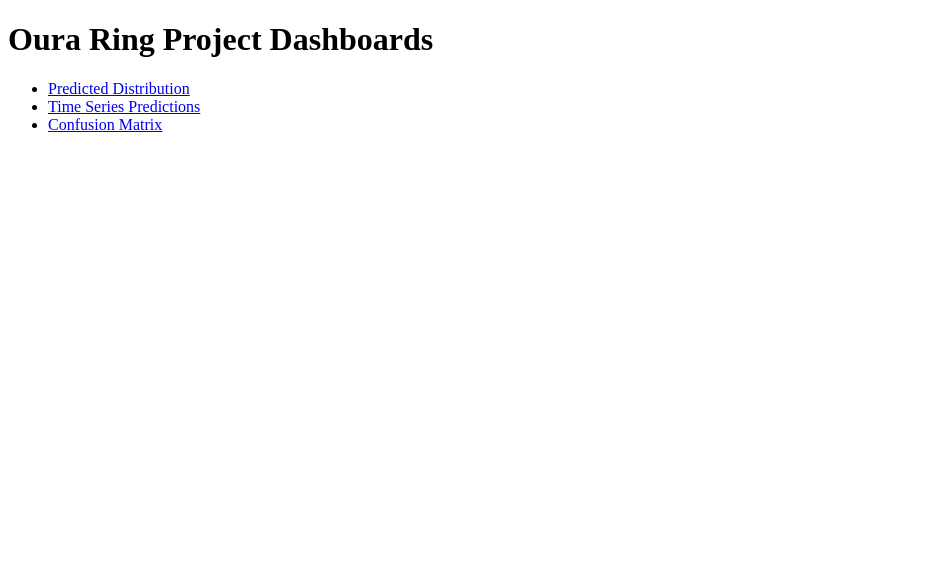
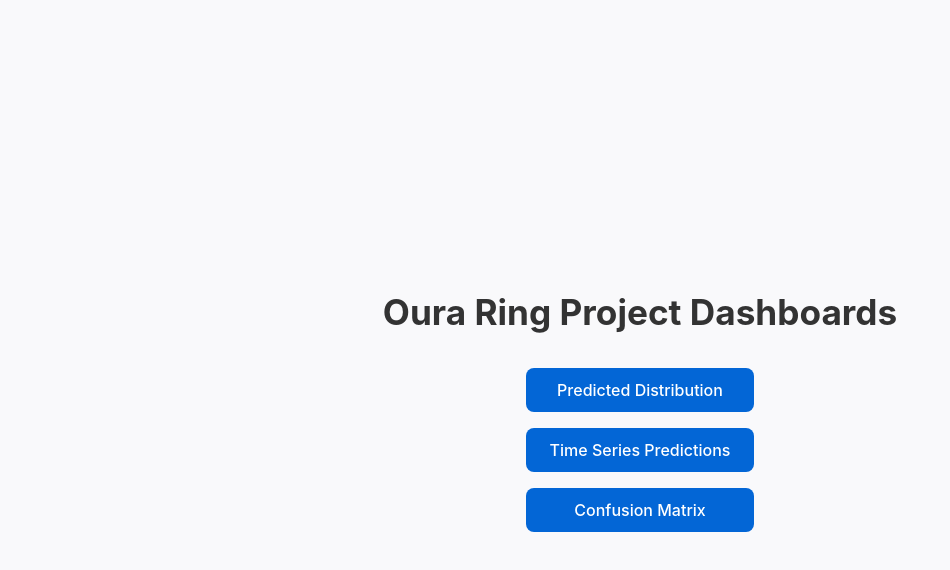
Before and after one commit to nataliatabjab/Oura-Ring-Project, a plain HTML site: page docs/index.html in a window 1280 px wide. Shown: the whole page, without its empty margins (0-950 px from the left). Drawn offline with Linux system fonts and the light colour scheme.

Commit message:
Add docs with interactive dashboards

```diff
--- a/docs/index.html
+++ b/docs/index.html
@@ -3,13 +3,48 @@
   <head>
     <meta charset="utf-8">
     <title>Oura Ring Project</title>
+    <style>
+      body {
+        font-family: -apple-system, BlinkMacSystemFont, "Segoe UI", Roboto, Helvetica, Arial, sans-serif;
+        background: #f9f9fb;
+        color: #333;
+        display: flex;
+        flex-direction: column;
+        align-items: center;
+        justify-content: center;
+        height: 100vh;
+        margin: 0;
+      }
+      h1 {
+        font-size: 2.2em;
+        margin-bottom: 1em;
+      }
+      .links {
+        display: flex;
+        flex-direction: column;
+        gap: 1rem;
+      }
+      a {
+        text-decoration: none;
+        color: white;
+        background: #0366d6;
+        padding: 12px 24px;
+        border-radius: 8px;
+        font-weight: 500;
+        transition: background 0.2s ease;
+        text-align: center;
+      }
+      a:hover {
+        background: #024f9c;
+      }
+    </style>
   </head>
   <body>
     <h1>Oura Ring Project Dashboards</h1>
-    <ul>
-      <li><a href="predicted_distribution_interactive.html">Predicted Distribution</a></li>
-      <li><a href="time_series_predictions.html">Time Series Predictions</a></li>
-      <li><a href="confusion_matrix_interactive.html">Confusion Matrix</a></li>
-    </ul>
+    <div class="links">
+      <a href="predicted_distribution_interactive.html">Predicted Distribution</a>
+      <a href="time_series_predictions.html">Time Series Predictions</a>
+      <a href="confusion_matrix_interactive.html">Confusion Matrix</a>
+    </div>
   </body>
 </html>
```
